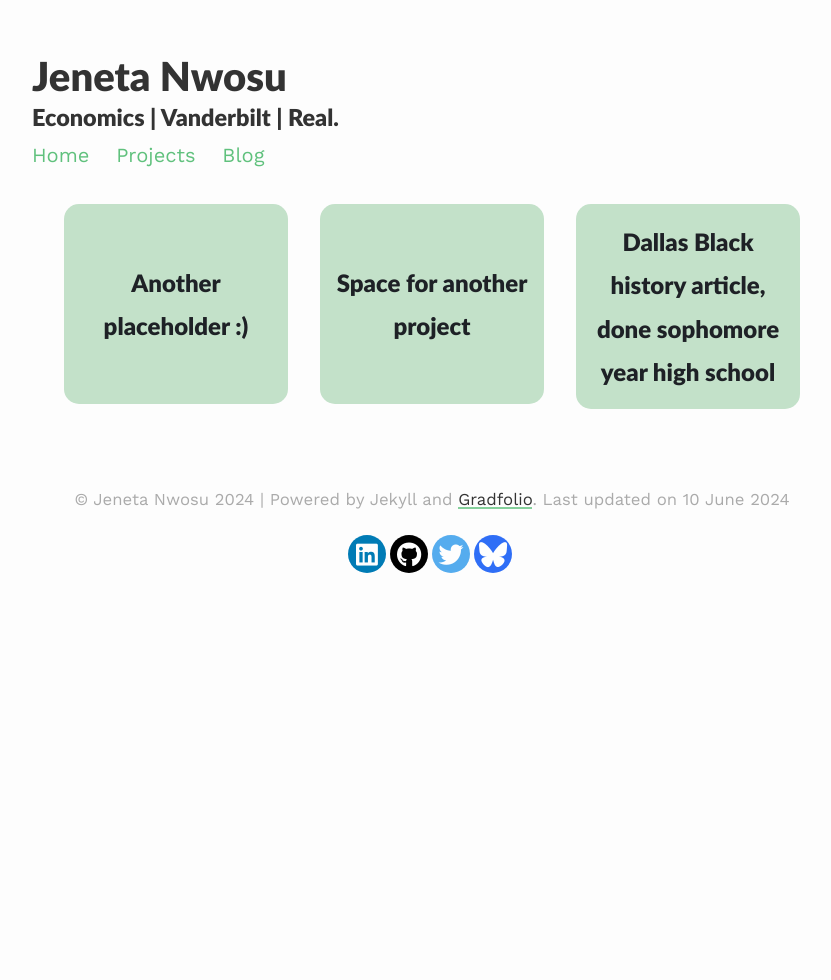
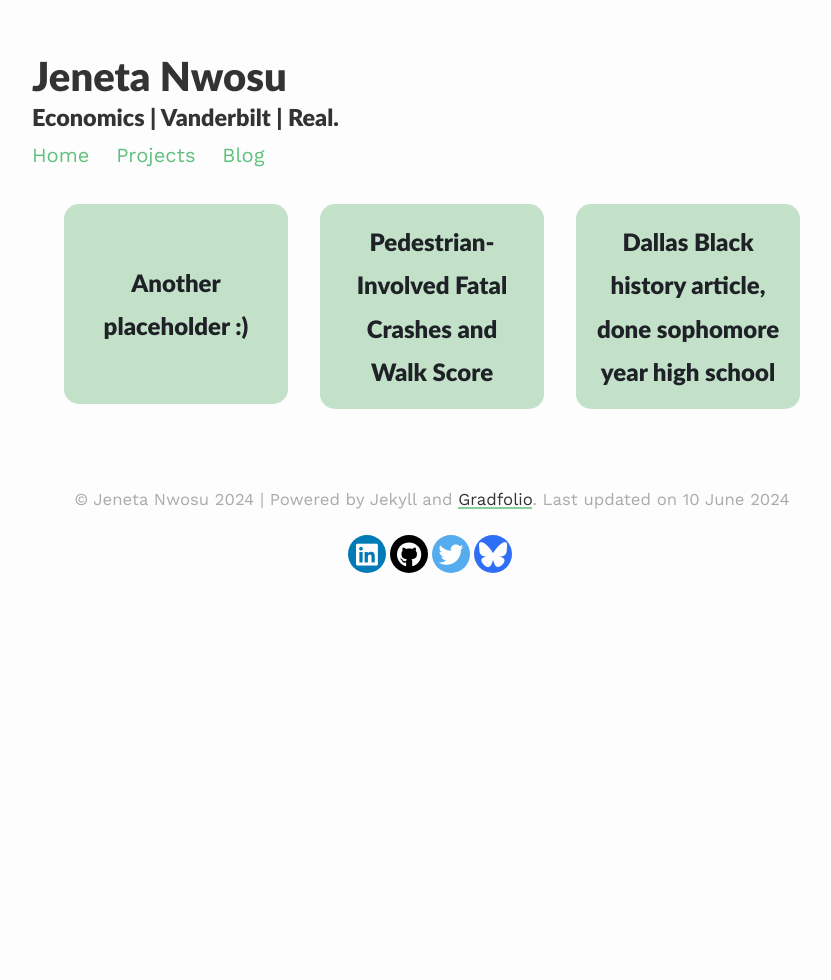
Before and after one commit to jadannanwosu/jeneta-website, a Jekyll site: the page built from _pages/projects.md, in a window 1280 px wide. Shown: the whole page, without its empty margins (208-1039 px from the left). Built offline with Jekyll 4.4.1, drawn with Linux system fonts in a browser that asks for light colours; some of the changed lines change nothing that is shown.

Commit message:
Update longerProjectTitle.md
Adding a new project and seeing if it will render right

```diff
--- a/_projects/longerProjectTitle.md
+++ b/_projects/longerProjectTitle.md
@@ -1,7 +1,16 @@
 ---
 layout: post
-title: Space for another project
-description: Placeholder until I decide on something!
+title: Pedestrian-Involved Fatal Crashes and Walk Score
+description: Using R, I try to ascertain the relationship between road safety and walkability.
 ---
 
-Stay tuned.
+As someone with a personal interest in urbanism and transportation, Walk Score has been a fun tool with which to compare different U.S. cities. When I discovered that the National Highway Traffic Safety Administration maintains an annually updated database of deadly car crashes, I wanted to see whether or not it is reasonable to draw a relationship between the Walk Score index and fatal collisions involving pedestrians. I also wanted to try my hand at applying skills learned in a semester in DS 1000 at Vanderbilt. I stumbled upon a paper that performs a much more thorough (and probably more useful) examination of the same question, though I don’t believe it uses Walk Score. Refer to the following auto-generated citation if you are interested in that:
+
+  Behram Wali, Lawrence D. Frank,
+    Redefining walkability to capture safety: Investing in pedestrian, bike, and street level design features to make it safe to walk and bike,
+    Transportation Research Part A: Policy and Practice, Volume 181, 2024, 103968, ISSN 0965-8564, https://doi.org/10.1016/j.tra.2024.103968
+    (https://www.sciencedirect.com/science/article/pii/S0965856424000168)
+
+All the files involved in my process are available on the project's dedicated GitHub repo [here](https://github.com/jadannanwosu/Walk-Score-FARS).
+
+{% include CrashingWalking.html %}
```
